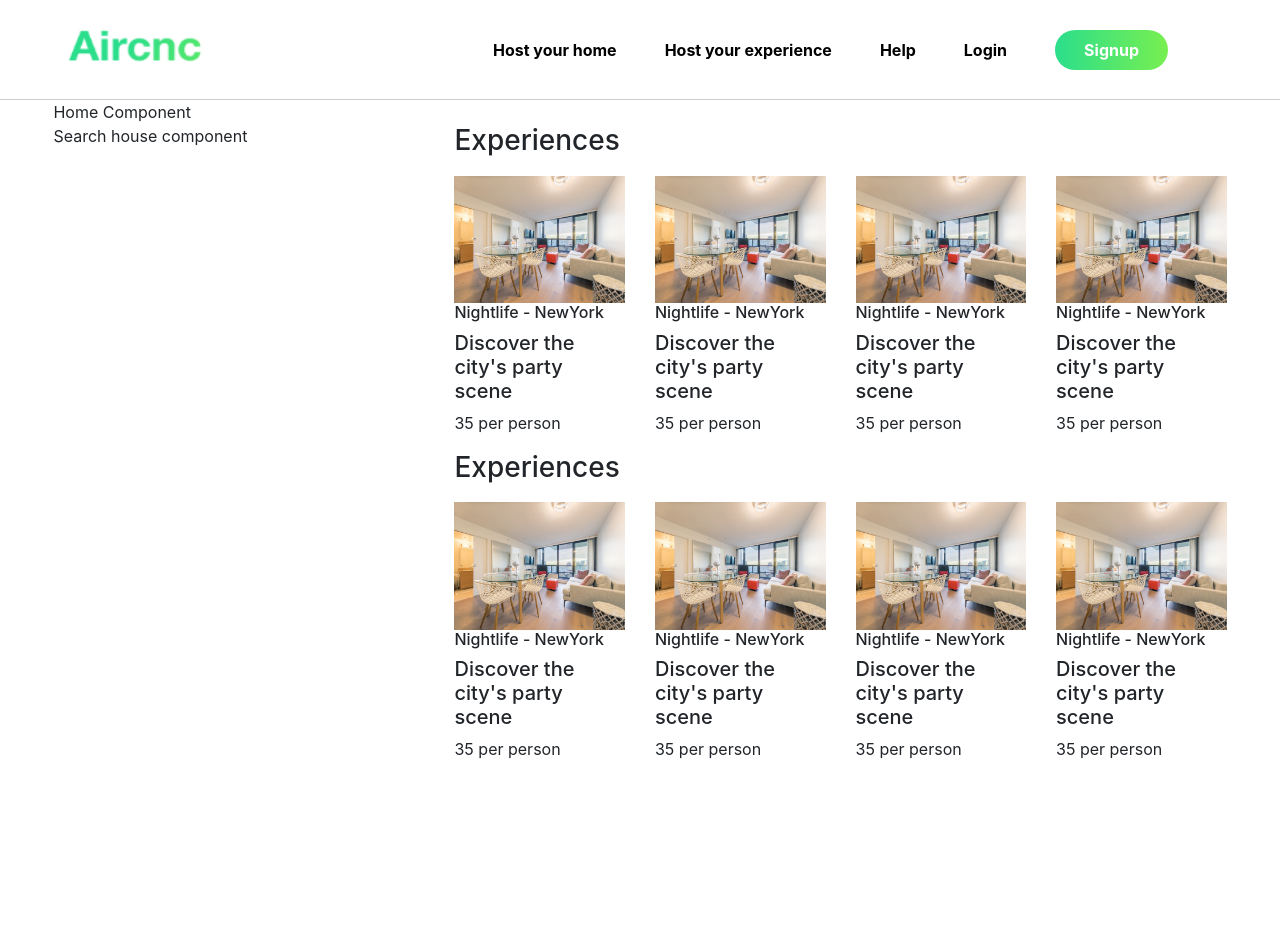
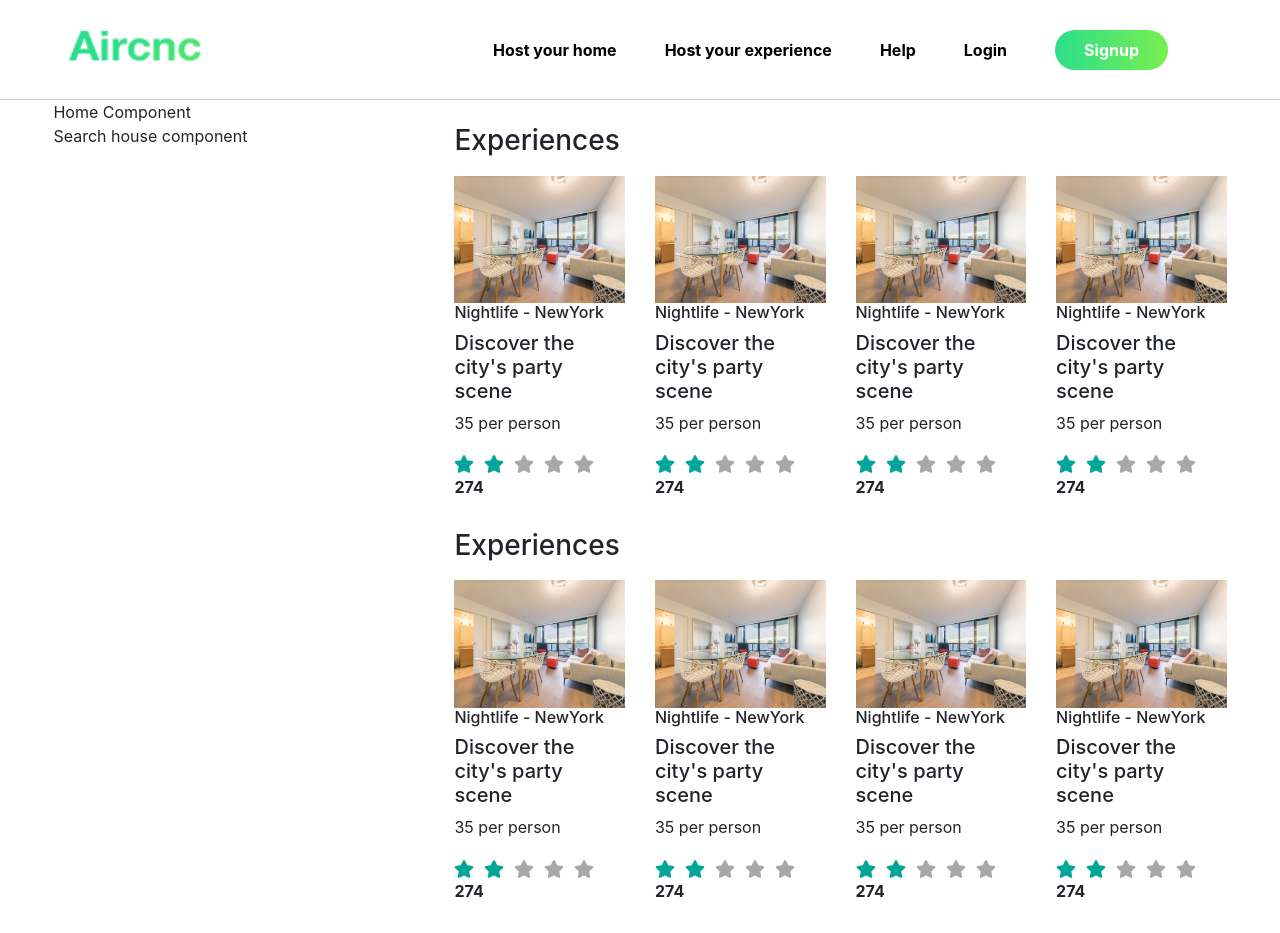
Before and after one commit to Shadab420/aircnc, a React (Create React App) app: page / in a window 1280 px wide. Before the commit the page ends 800 px from the top, so only its background shows below. Built offline with nearby package versions, Linux system fonts and the light colour scheme; the HTML template or start-up script is replaced by a standard one.

Commit message:
rating component added

```diff
--- a/src/components/SingleReview/SingleReview.js
+++ b/src/components/SingleReview/SingleReview.js
@@ -24,6 +24,7 @@ const SingleReview = () => {
                 title="Discover the city's party scene"
                 rent="35"
                 rating="2.403"
+                ratedBy="274"
             />
         </div>
     );
--- /dev/null
+++ b/src/components/utils/StarRating/StarRating.js
@@ -0,0 +1,27 @@
+import React from 'react';
+import { FaStar } from 'react-icons/fa';
+import './StarRating.scss';
+
+
+const StarRating = ({rating, ratedBy}) => {
+    return (
+        <div>
+
+            <span className="rated-by">
+                {[...Array(5)].map((star, i) => {
+
+                    const ratingValue = i+1;
+
+                    return (
+
+                            <FaStar size={20} className="star" color={ ratingValue <= rating? '#00A799' : '#a8a8aa'} />
+
+                    )
+                })}
+                {ratedBy}</span>
+
+        </div>
+    );
+};
+
+export default StarRating;
--- /dev/null
+++ b/src/components/utils/StarRating/StarRating.scss
@@ -0,0 +1,8 @@
+.star{
+    transition: color 200ms;
+    margin-right: 10px;
+}
+
+.rated-by{
+   font-weight: bold;
+}
--- a/src/components/utils/custom-card/CustomCard.js
+++ b/src/components/utils/custom-card/CustomCard.js
@@ -1,9 +1,10 @@
 import React from 'react';
 import './custom-card.scss';
+import StarRating from '../StarRating/StarRating';
 
 const CustomCard = (props) => {
 
-    const { image, caption, title, rent, rating } = props;
+    const { image, caption, title, rent, rating, ratedBy } = props;
 
     return (
         <div class="card-div">
@@ -11,11 +12,7 @@ const CustomCard = (props) => {
             <h6>{caption}</h6>
             <h5>{title}</h5>
             <p>{rent} per person</p>
-            {/* <StarRatings
-                rating={rating}
-                starDimension="40px"
-                starSpacing="15px"
-            /> */}
+            <span><StarRating rating={rating} ratedBy={ratedBy} /></span>
         </div>
     );
 };
--- a/src/components/utils/custom-card/custom-card.scss
+++ b/src/components/utils/custom-card/custom-card.scss
@@ -2,6 +2,7 @@
     width: 100%;
     height: auto;
     margin-top: 10px;
+    padding-bottom: 30px;
 }
 
 .thumbnail{
```
